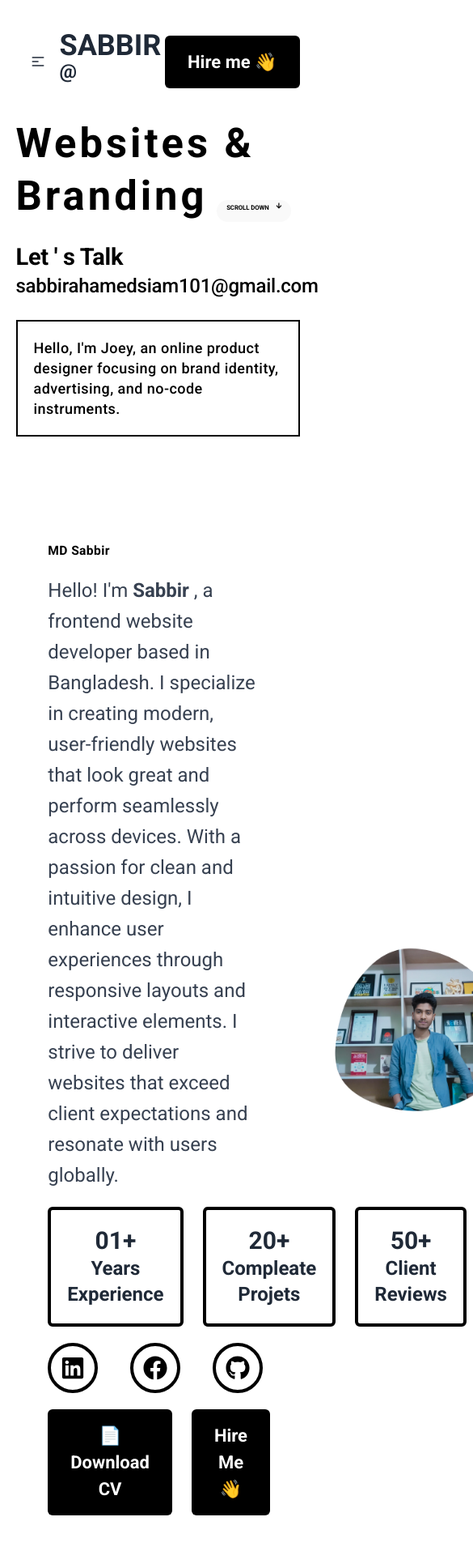
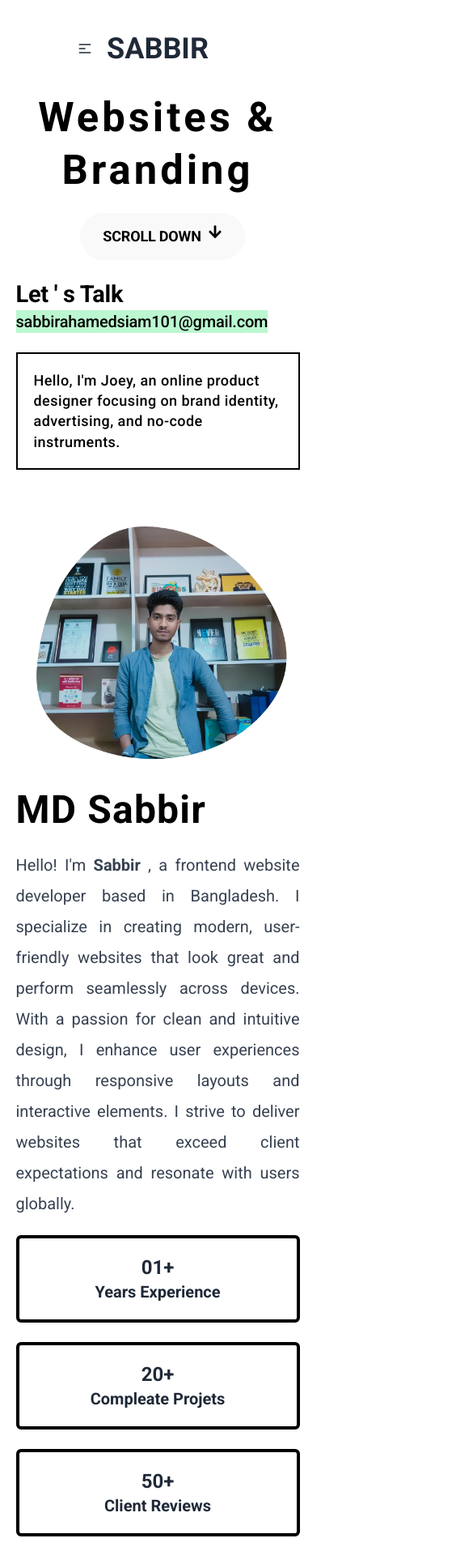
Before and after one commit to sabbirahamedsiam101/portfolio_v1, a React (Vite) app: page / in a window 390 px wide. Shown: the top 1915 px of the page at 81% size, 585 px wide, since content can reach past the window. Built offline with nearby package versions, Linux system fonts and the light colour scheme.

Commit message:
add responsive design

```diff
--- a/src/Componets/Nav.jsx
+++ b/src/Componets/Nav.jsx
@@ -1,8 +1,9 @@
 import { NavLink } from 'react-router-dom'
 
 export default function Nav() {
-    const active = "bg-white text-black px-6 py-2 lg:text-lg text-md rounded-full";
-    const inActive = "text-white px-6 py-2 lg:text-lg text-md rounded-full"
+    const active = "sm:bg-white bg-black text-white sm:text-black sm:text-left text-center  lg:px-6 px-4  lg:py-2 py-1 lg:text-lg text-md rounded-md sm:rounded-full";
+    const inActive = "sm:text-white text-black sm:text-left text-center   lg:px-6 px-4 lg:py-2 py-1 lg:text-lg text-md rounded-full"
+
     const links = <>
         <NavLink
             to="/"
@@ -39,11 +40,12 @@ export default function Nav() {
 
 
     </>
+
     return (
         <div className="navbar bg-base-100 mt-7 px-[5%]">
-            <div className="navbar-start">
+            <div className="sm:navbar-start navbar-end">
                 <div className="dropdown">
-                    <div tabIndex={0} role="button" className="btn btn-ghost lg:hidden">
+                    <div tabIndex={0} role="button" className="btn btn-ghost md:hidden">
                         <svg xmlns="http://www.w3.org/2000/svg" className="h-5 w-5" fill="none" viewBox="0 0 24 24" stroke="currentColor"><path strokeLinecap="round" strokeLinejoin="round" strokeWidth="2" d="M4 6h16M4 12h8m-8 6h16" /></svg>
                     </div>
                     <ul tabIndex={0} className="menu menu-sm dropdown-content mt-3 z-[1] p-2 shadow bg-base-100 rounded-box w-52">
@@ -52,9 +54,9 @@ export default function Nav() {
                        }
                     </ul>
                 </div>
-                <a className=" text-4xl  font-bold">SABBIR <sup className='text-2xl'>@</sup> </a>
             </div>
-            <div className="navbar-center hidden px-1 bg-black rounded-full lg:flex">
+                <a className="navbar-start text-4xl  font-bold">SABBIR </a>
+            <div className="navbar-center hidden px-1 bg-black rounded-full md:flex">
                 <ul className="menu menu-horizontal px-1">
                     {
                         links
@@ -62,7 +64,7 @@ export default function Nav() {
                 </ul>
             </div>
             <div className="navbar-end">
-                <a className=" text-[22px] cursor-pointer font-semibold bg-black text-white py-4 px-7 rounded-md hover:scale-95 duration-300 ">Hire me  &#128075; </a>
+                <a className="hidden sm:block text-[20px] lg:text-[22px] cursor-pointer font-semibold bg-black text-white py-2 lg:py-4 px-4 lg:px-7 rounded-md hover:scale-95 duration-300 ">Hire me  &#128075; </a>
             </div>
         </div>
     )
--- a/src/Pages/Home/About.jsx
+++ b/src/Pages/Home/About.jsx
@@ -3,25 +3,25 @@ import myPhoto from '../../assets/myphoto.webp'
 import { FaFacebook, FaGithub, FaLinkedin } from 'react-icons/fa'
 export default function About() {
     return (
-        <div id='about' className="flex   mx-[7%] mt-[100px]">
-            <div className=" flex items-center justify-center gap-8 ">
+        <div id='about' className="flex   lg:mx-[7%] mx-[5%] md:mt-[100px] mt-[67px]">
+            <div className=" flex lg:flex-row flex-col-reverse items-center justify-center gap-8 ">
                 {/* Left Side */}
-                <div className="w-[55%] space-y-5 p-8">
-                    <h1 className="text-black font-labil-grotesk text-[4vw] font-semibold leading-[1.2] tracking-wide text-left">MD Sabbir</h1>
-                    <p className="text-gray-700 text-2xl leading-[38px] mb-4 pr-[4vw]">Hello! I'm <strong>Sabbir</strong> , a frontend website developer based in Bangladesh. I specialize in creating modern, user-friendly websites that look great and perform seamlessly across devices. With a passion for clean and intuitive design, I enhance user experiences through responsive layouts and interactive elements. I strive to deliver websites that exceed client expectations and resonate with users globally.
+                <div className="lg:w-[55%] w-full space-y-5 lg:p-8 ">
+                    <h1 className="text-black font-labil-grotesk lg:text-[4vw] md:text-[5vw] sm:text-[6vw] text-5xl font-semibold leading-[1.2] tracking-wide text-left">MD Sabbir</h1>
+                    <p className="text-gray-700 text-justify lg:text-2xl text-xl  leading-[38px] mb-4 lg:pr-[4vw]">Hello! I'm <strong>Sabbir</strong> , a frontend website developer based in Bangladesh. I specialize in creating modern, user-friendly websites that look great and perform seamlessly across devices. With a passion for clean and intuitive design, I enhance user experiences through responsive layouts and interactive elements. I strive to deliver websites that exceed client expectations and resonate with users globally.
                     </p>
-                    <div className=' flex items-center gap-6 '>
-                        <div className=' text-center p-5 rounded-md border-4 border-black'>
-                            <h2 className="text-3xl font-bold">01+</h2>
-                            <p className='text-2xl font-semibold'> Years Experience</p>
+                    <div className=' flex items-center sm:flex-nowrap flex-wrap gap-6 '>
+                        <div className='sm:w-auto w-full text-center p-5 rounded-md border-4 border-black'>
+                            <h2 className="lg:text-3xl text-2xl font-bold">01+</h2>
+                            <p className='text-xl font-semibold'> Years Experience</p>
                         </div>
-                        <div className=' text-center p-5 rounded-md border-4 border-black'>
-                            <h2 className="text-3xl font-bold">20+</h2>
-                            <p className='text-2xl font-semibold'>Compleate Projets</p>
+                        <div className=' sm:w-auto w-full text-center p-5 rounded-md border-4 border-black'>
+                            <h2 className="lg:text-3xl text-2xl font-bold">20+</h2>
+                            <p className='text-xl font-semibold'>Compleate Projets</p>
                         </div>
-                        <div className=' text-center p-5 rounded-md border-4 border-black'>
-                            <h2 className="text-3xl font-bold">50+ </h2>
-                            <p className='text-2xl font-semibold'> Client Reviews </p>
+                        <div className='sm:w-auto w-full text-center p-5 rounded-md border-4 border-black'>
+                            <h2 className="lg:text-3xl text-2xl font-bold">50+ </h2>
+                            <p className='text-xl font-semibold'> Client Reviews </p>
                         </div>
                     </div>
 
@@ -37,20 +37,20 @@ export default function About() {
                             <FaGithub />
                         </a>
                     </div>
-                    <div className=' flex items-center justify-start gap-6 '>
-                        <button className=" text-[22px] cursor-pointer font-semibold bg-black text-white  rounded-md hover:scale-95 duration-300 ">
+                    <div className=' flex sm:items-center items-start sm:flex-row flex-col justify-start gap-6 '>
+                        <button className=" md:text-[22px] text-[20px] cursor-pointer font-semibold bg-black text-white  rounded-md hover:scale-95 duration-300 ">
                             <a href="/cv.pdf" target='_blank' className='block py-4 px-7'>
                                 📄 Download CV
                             </a>
                         </button>
-                        <button className=" text-[22px] cursor-pointer font-semibold block py-4 px-7 bg-black text-white  rounded-md hover:scale-95 duration-300 ">
+                        <button className=" md:text-[22px] text-[20px] cursor-pointer font-semibold block py-4 px-7 bg-black text-white  rounded-md hover:scale-95 duration-300 ">
                             Hire Me 👋
                         </button>
                     </div>
                 </div>
 
                 {/* Right Side */}
-                <div className="w-[45%]">
+                <div className="lg:w-[45%] w-full">
                     <img className="w-full" src={myPhoto} alt="Profile" />
                 </div>
             </div>
--- a/src/Pages/Home/Header.jsx
+++ b/src/Pages/Home/Header.jsx
@@ -21,10 +21,10 @@ export default function Header() {
   `;
     return (
         <div className=" 2xl:mx-[7%] mx-[5%] relative">
-            <h1 className="text-black font-labil-grotesk text-[13vw] mt-[5vw] font-semibold leading-[1.3]   lg:tracking-[-0.02em] tracking-[4px] text-left"
+            <h1 className="text-black font-labil-grotesk text-[13vw] mt-[5vw] font-semibold leading-[1.3]   lg:tracking-[-0.02em] tracking-[4px] lg:text-left text-center"
             > Websites & Branding
-                <a href="#about" className="duration-300">
-                    <button className="text-black  bg-[#F9F9F9] relative py-[1.5vw] px-[3vw] rounded-full  text-[2vw] font-semibold leading-[1.4] lg:ml-7 ml-3 tracking-[-0.01em] text-left"
+                <a href="#about" className="duration-300 lg:relative block w-full leading-[0.3]">
+                    <button className="text-black  bg-[#F9F9F9] lg:relative  py-4 sm:py-[1.5vw] px-7 sm:px-[3vw] rounded-full  sm:text-[2vw] text-lg sm:mt-0 mt-5  font-semibold leading-[1.4] lg:ml-7 ml-3 tracking-[-0.01em] text-left"
                     >
                         <span>
                             <style>{keyframes}</style>
@@ -38,11 +38,12 @@ export default function Header() {
                 <div className="  sm:ml-5">
                     <h3 className="text-black font-labil-grotesk text-[29px] font-semibold leading-[1.3] tracking-[-0.01em] text-left"
                     > Let ' s Talk</h3>
-                    <p className="text-black font-labil-grotesk text-2xl font-medium leading-[1.4] tracking-[-0.01em] text-left"
-                    >sabbirahamedsiam101@gmail.com</p>
+                    <p className="text-black scroll-auto bg-green-200 sm:text-2xl text-xl font-medium leading-[1.4] tracking-[-0.01em] text-left"
+                    > sabbirahamedsiam101@gmail.com
+                    </p>
                 </div>
                 <div className=" max-w-[450px] mt-6 p-5 border-2 border-black">
-                    <h1 className="text-black font-labil-grotesk md:text-xl text-lg font-medium leading-[1.4] tracking-wide text-left"
+                    <h1 className="text-black md:text-xl text-lg font-medium leading-[1.4] tracking-wide text-left"
                     >Hello, I'm Joey, an online product designer focusing on brand identity, advertising, and no-code instruments.</h1>
                 </div>
             </section>
```
